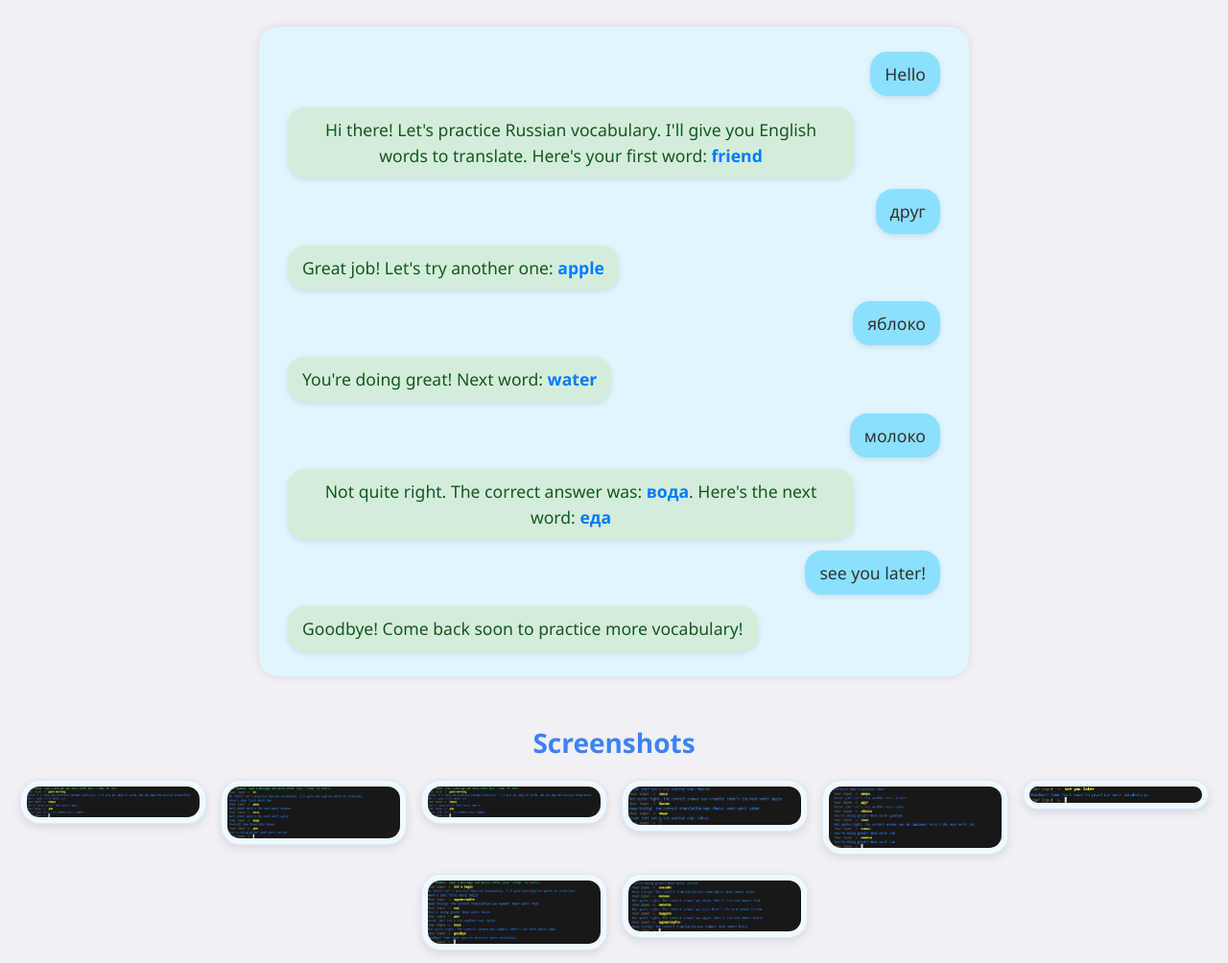
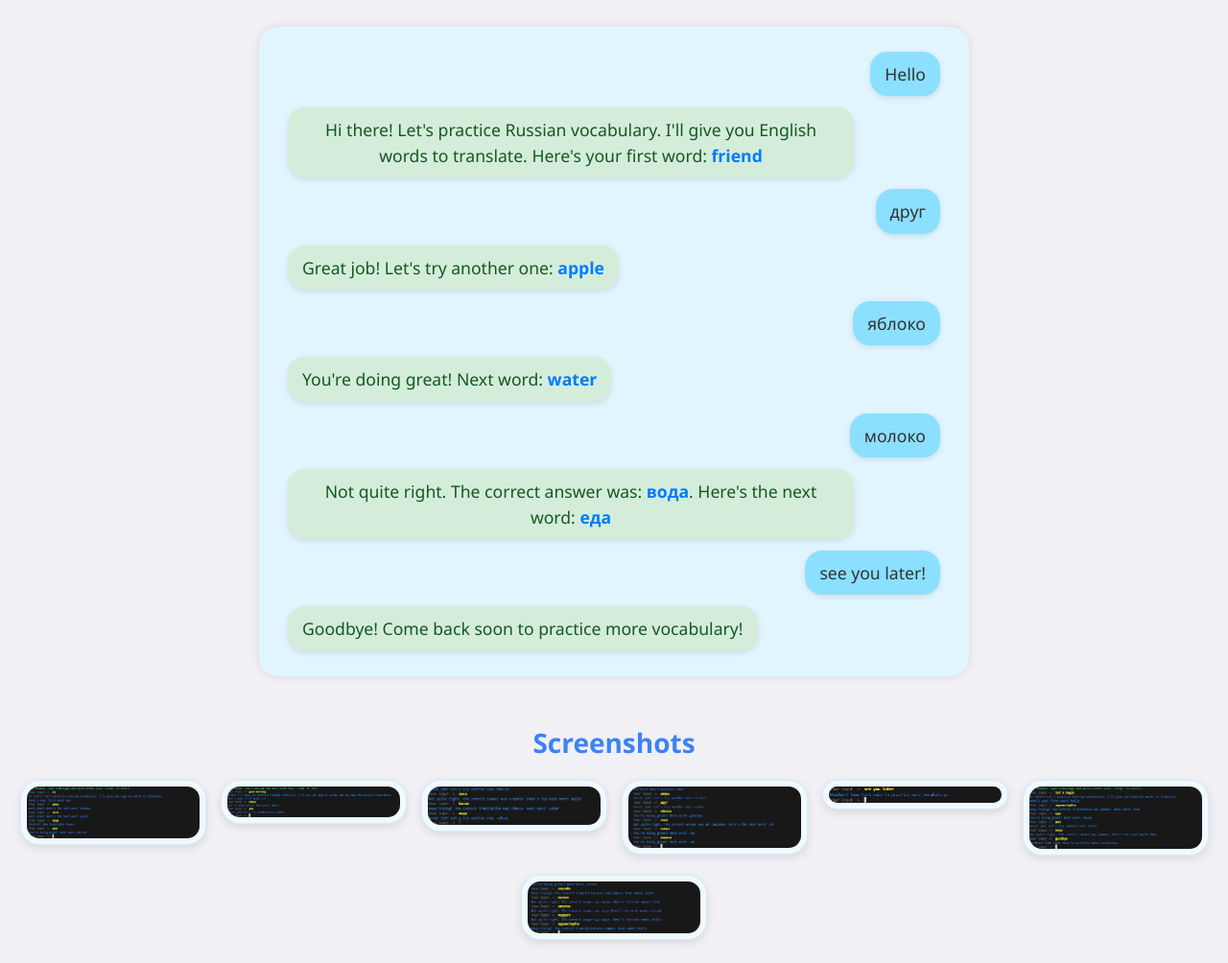
Before and after one commit to thecognicode/rasa_chatbot_demo, a plain HTML site: page index.html in a window 1280 px wide. Shown: the part 85-1089 px from the top of the page at 96% size. Drawn offline with Linux system fonts and the light colour scheme.

Commit message:
Made changes to the screenshots

```diff
--- a/index.html
+++ b/index.html
@@ -31,8 +31,6 @@
   </div>
  <h2 class="screenshot-title">Screenshots</h2>
 <div class="screenshots">
-  <a href="images/greetings_1.png" target="_blank">
-    <img src="images/greetings_1.png" alt="Chat screenshot 1" class="screenshot">
   </a>
   <a href="images/greetings_2.png" target="_blank">
     <img src="images/greetings_2.png" alt="Chat screenshot 2" class="screenshot">
```
